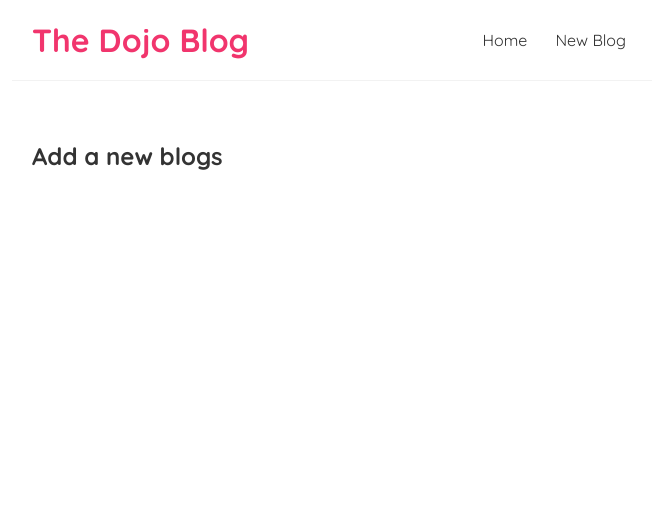
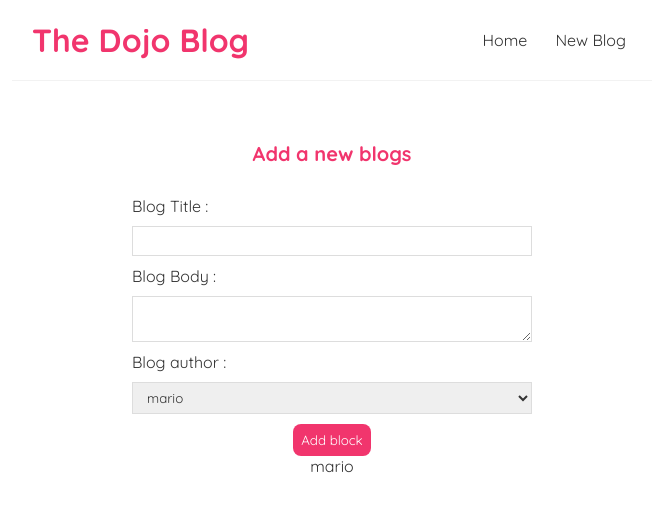
Before and after one commit to Taninchot0919/React-FirstTimeReact, a React (Create React App) app: page /create in a window 1280 px wide. Shown: the top 512 px of the page, without its empty margins (308-964 px from the left). Built offline with nearby package versions, Linux system fonts and the light colour scheme; the HTML template or start-up script is replaced by a standard one.

Commit message:
[UPDATE] Make 2 ways binding to controlled form

```diff
--- a/src/components/Create.js
+++ b/src/components/Create.js
@@ -1,9 +1,37 @@
-import React from "react";
+import React, { useState } from "react";
 
 const Create = () => {
+  const [title, setTitle] = useState("");
+  const [body, setBody] = useState("");
+  const [author, setAuthor] = useState("mario");
+
   return (
     <div className="create">
       <h2>Add a new blogs</h2>
+      <form>
+        <label>Blog Title : </label>
+        <input
+          type="text"
+          required
+          value={title}
+          onChange={(e) => setTitle(e.target.value)}
+        />
+        <label>Blog Body : </label>
+        <textarea
+          required
+          value={body}
+          onChange={(e) => setBody(e.target.value)}
+        ></textarea>
+        <label>Blog author : </label>
+        <select value={author} onChange={(e) => setAuthor(e.target.value)}>
+          <option value="mario">mario</option>
+          <option value="luigi">luigi</option>
+        </select>
+        <button>Add block</button>
+        <p>{title}</p>
+        <p>{body}</p>
+        <p>{author}</p>
+      </form>
     </div>
   );
 };
--- a/src/index.css
+++ b/src/index.css
@@ -65,3 +65,35 @@
 .blog-details div {
   margin: 20px 0;
 }
+
+/* create new blog form */
+.create {
+  max-width: 400px;
+  margin: 0 auto;
+  text-align: center;
+}
+.create label {
+  text-align: left;
+  display: block;
+}
+.create h2 {
+  font-size: 20px;
+  color: #f1356d;
+  margin-bottom: 30px;
+}
+.create input, .create textarea, .create select {
+  width: 100%;
+  padding: 6px 10px;
+  margin: 10px 0;
+  border: 1px solid #ddd;
+  box-sizing: border-box;
+  display: block;
+}
+.create button {
+  background: #f1356d;
+  color: #fff;
+  border: 0;
+  padding: 8px;
+  border-radius: 8px;
+  cursor: pointer;
+}
```
